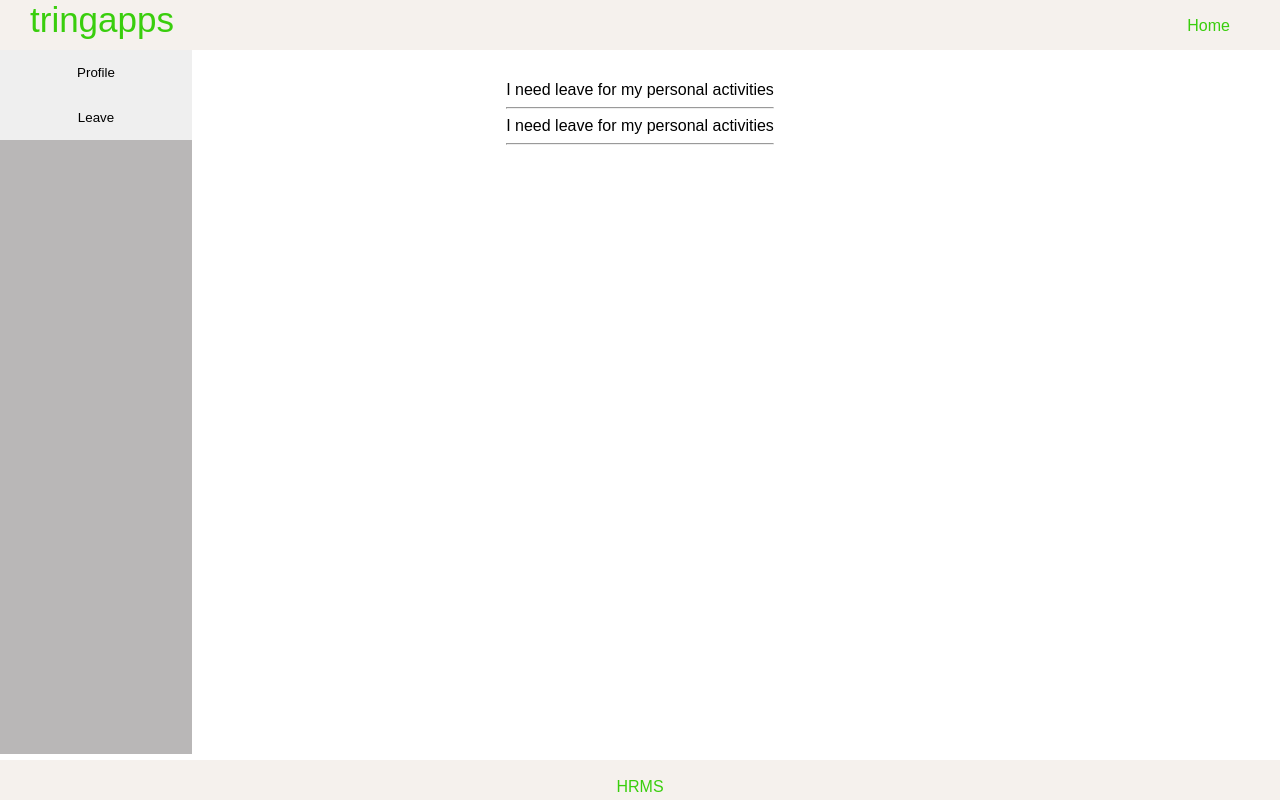
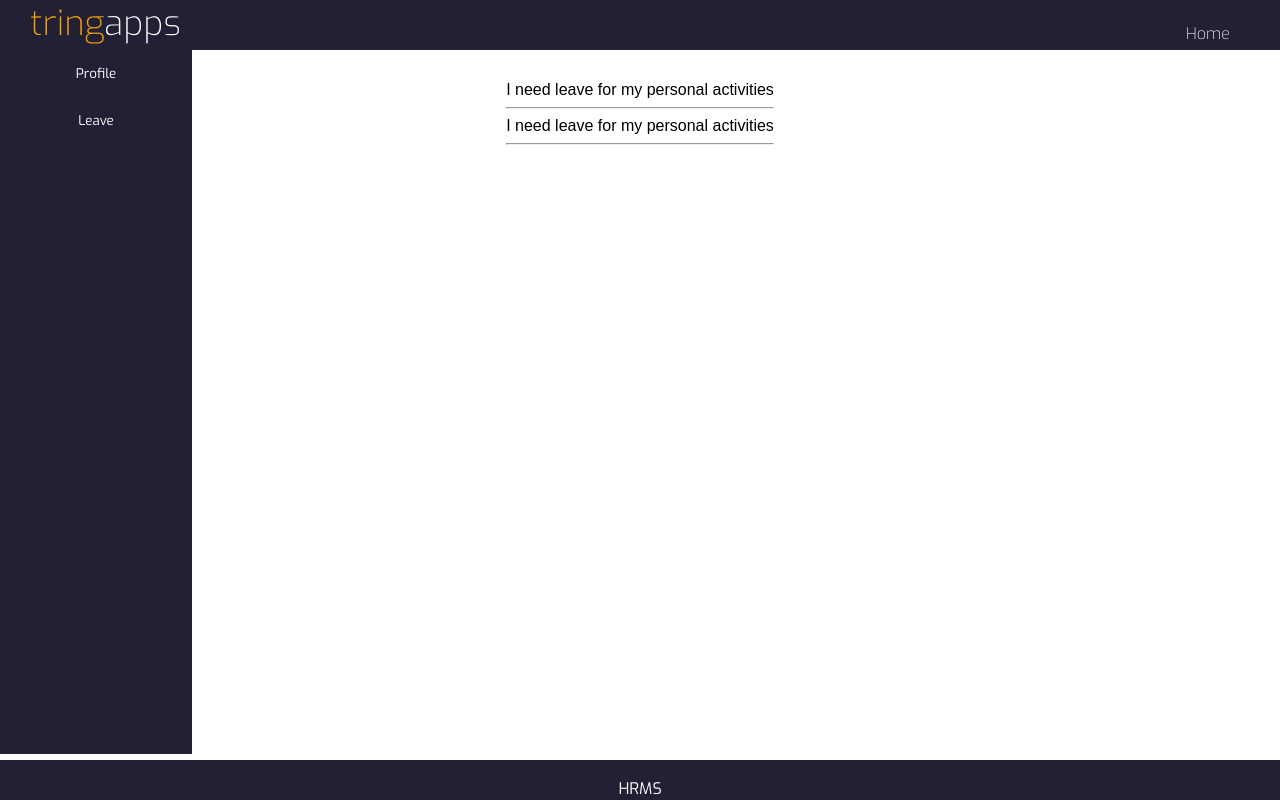
Before and after one commit to Mokesh-off/dummy_HRMS, a React (Create React App) app: page / in a window 1280 px wide. Both pictures are taken after typing "name@example.com", "Sample123" into the empty fields and a click on the input "Login". Built offline with nearby package versions, Linux system fonts and the light colour scheme.

Commit message:
after css change

```diff
--- a/src/Components/Footer/Footer.css
+++ b/src/Components/Footer/Footer.css
@@ -1,13 +1,15 @@
 #footer{
-    background: #f5f1ed;
+    background: #222035;
     /* background: #f5f1ed url('../../Assets/images/footer-back.jpg') no-repeat 0 0; */
     /*src={require("../../Assets/images/question1.png")}*/
     /*url('../src/Assets/images/footer-back.jpg') no-repeat 0 0;*/
+    font-family: 'Exo', sans-serif;
+    font-weight: 400;
     text-align: center;
     position: fixed;
         width: 100%;
         bottom: 0;
         height: 40px;
-        color: #39ce0d;
+        color: white;
         cursor: default;
 }
--- a/src/Components/Header/Header.css
+++ b/src/Components/Header/Header.css
@@ -1,17 +1,26 @@
 #header{
-    background: #f5f1ed;
+    background: #222035;
     position: fixed;
     width: 100%;
     top: 0;
     height: 50px;
+    font-family: 'Exo', sans-serif;
+    font-weight: 250;
+
 }
 .headerText{
     margin-top: 18px;
 }
-#header > .logo{
-    color: #39ce0d;
+#header > .logo1{
+    color: orange;
     font-size: 35px;
-    padding: 30px;
+    padding-left: 30px;
+    cursor: default;
+
+}
+#header > .logo2{
+    color: white;
+    font-size: 35px;
     cursor: default;
 
 }
@@ -21,10 +30,10 @@
     flex-direction: row-reverse;
     margin-top: -23px;
     margin-right: 50px;
-    color: #39ce0d;
+    color: white;
     cursor: pointer;
 }
 
  #header .profile:hover{
-    color: white ;
+    color: orange ;
 }
--- a/src/Components/Header/Header.jsx
+++ b/src/Components/Header/Header.jsx
@@ -5,7 +5,7 @@ class Header extends Component{
     return(
       <div id="header">
       {/* <p className="headerText">Tringapps</p> */}
-      <span className="logo">tringapps</span>
+      <span className="logo1">tring</span><span className="logo2">apps</span>
       <span className="profile">Home</span>
       </div>
         );
--- a/src/Components/SideNav/SideNav.css
+++ b/src/Components/SideNav/SideNav.css
@@ -1,7 +1,7 @@
 .sidenav {
   width: 15vw;
   position: fixed;
-  background: #b9b7b7;
+  background: #222035;
   overflow-x: hidden;
   padding: 0;
   height: 88vh;
@@ -26,6 +26,10 @@ button {
     padding: 15px;
     width: 100%;
     border: none;
+    background-color: #222035;
+    font-family: 'Exo', sans-serif;
+    font-weight: 400;
+    color: white;
     cursor: pointer;
     transition: all 1s ease-in;
   }
@@ -40,5 +44,5 @@ button {
   outline: none;
 } */
 button:hover{
-  background-color: #ffe4c4;
+  background-color: #272A3D;
 }
--- a/src/Login.css
+++ b/src/Login.css
@@ -4,7 +4,7 @@
 
 
 .alogin{
-		color: #fff;
+	color: #fff;
 }
 
 .bodylogin{
--- a/src/Login.jsx
+++ b/src/Login.jsx
@@ -71,8 +71,8 @@ class Login extends Component {
 
 
            <div>
-            <div class="bodylogin"></div>
-            <div class="headerlogin">
+            <div className="bodylogin"></div>
+            <div className="headerlogin">
               <div><span>tring</span>apps</div>
             </div>
             <br />
```
